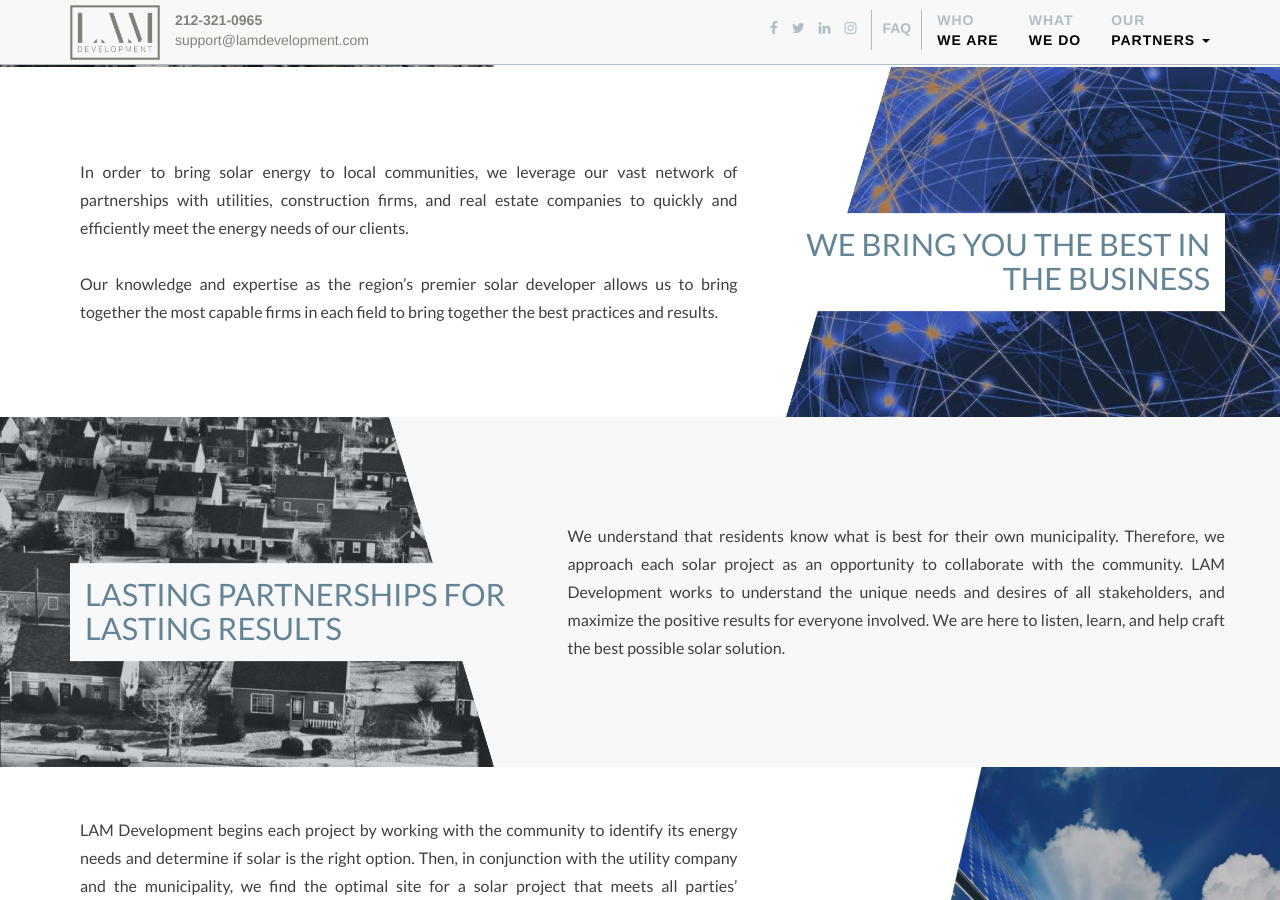
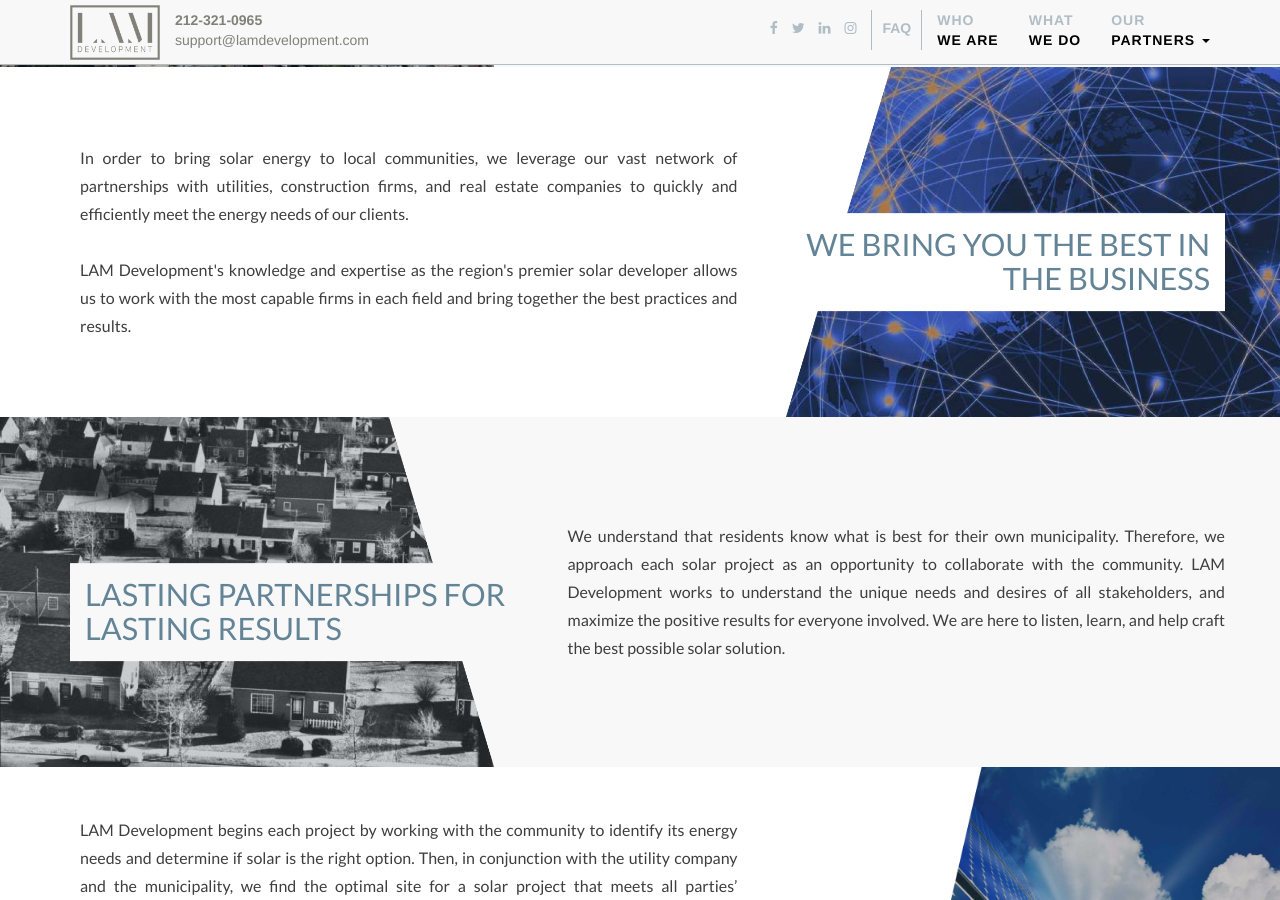
Before and after one commit to tstrand/lamdevelopment, a Jekyll site: the page built from work.markdown, in a window 1280 px wide and 900 px high, scrolled down 583 px. Built offline with Jekyll 4.4.1, drawn with Linux system fonts in a browser that asks for light colours; nearby versions of some CDN libraries.

Commit message:
Updated Work

```diff
--- a/work.markdown
+++ b/work.markdown
@@ -14,10 +14,10 @@
 subsection2-title: We Bring You the Best in the Business
 subsection2-body: In order to bring solar energy to local communities, we leverage
   our vast network of partnerships with utilities, construction firms, and real estate
-  companies to quickly and efficiently meet the energy needs of our clients.<br/><br/>Our
-  knowledge and expertise as the region’s premier solar developer allows us to bring
-  together the most capable firms in each field to bring together the best practices
-  and results.
+  companies to quickly and efficiently meet the energy needs of our clients.<br/><br/>LAM
+  Development's knowledge and expertise as the region's premier solar developer allows
+  us to work with the most capable firms in each field and bring together the best
+  practices and results.
 subsection3-title: Lasting Partnerships For Lasting Results
 subsection3-body: We understand that residents know what is best for their own municipality.
   Therefore, we approach each solar project as an opportunity to collaborate with
```
